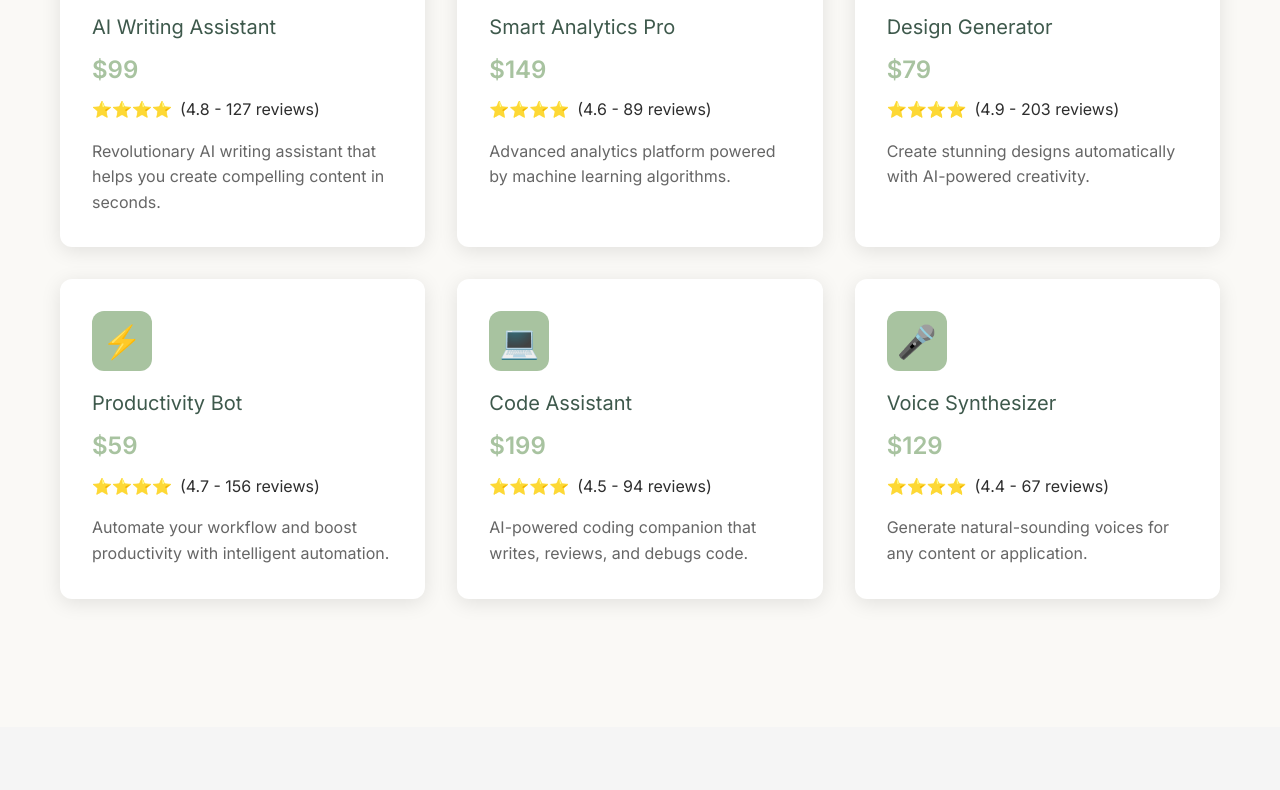
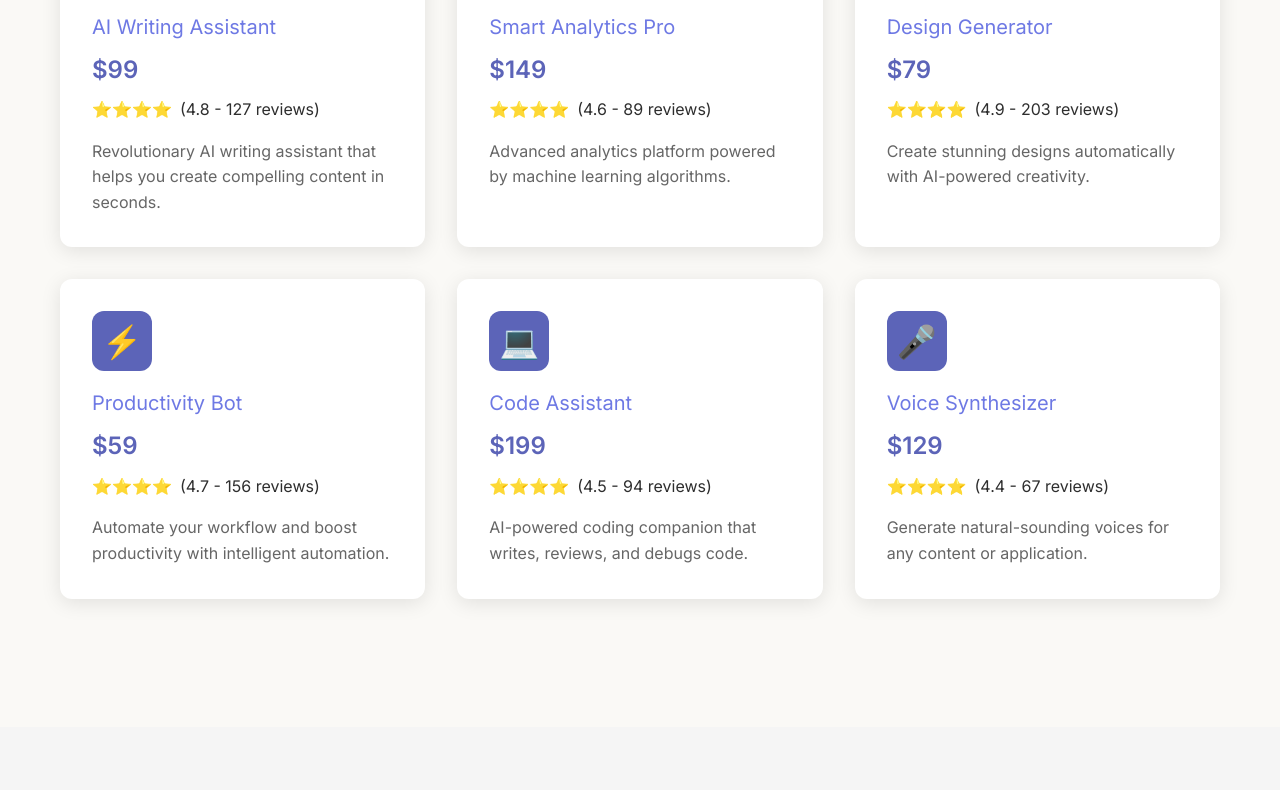
Before and after one commit to GHcat-coder/my-sparkerr-website, a plain HTML site: page index.html in a window 1280 px wide. Shown: the part 757-1547 px from the top of the page. Drawn offline with Linux system fonts and the light colour scheme.

Commit message:
Update index.html

```diff
--- a/index.html
+++ b/index.html
@@ -14,8 +14,8 @@
         }
 
         :root {
-            --sage-green: #A8C3A0;
-            --dark-green: #3E594C;
+            --sage-green: #5C64B8;
+            --dark-green: #6e79e4;
             --cream: #FAF9F6;
             --charcoal: #2E2E2E;
             --light-gray: #f5f5f5;
```
